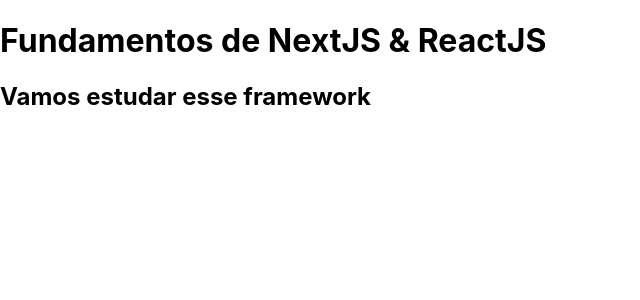
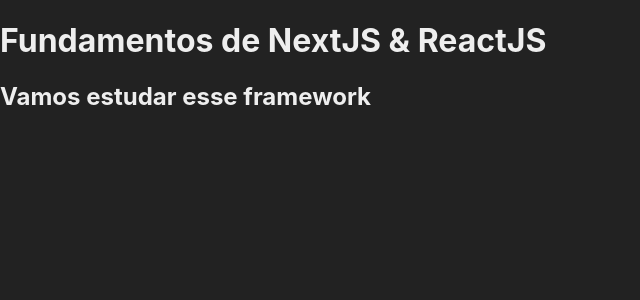
Before and after one commit to MunrraMT/nextjs-reactjs-cod3rcursos, a Next.js app in the folder masterclass1/: page / in a window 1280 px wide. Shown: the top 300 px of the page, without its empty margins (0-640 px from the left). Built offline with nearby package versions, Linux system fonts and the light colour scheme.

Commit message:
CSS Global

```diff
--- /dev/null
+++ b/masterclass1/src/styles/app.css
@@ -0,0 +1,9 @@
+html,
+body {
+  padding: 0;
+  margin: 0;
+  background-color: #222;
+  color: #eee;
+  font-family: -apple-system, BlinkMacSystemFont, Segoe UI, Roboto, Oxygen,
+    Ubuntu, Cantarell, Fira Sans, Droid Sans, Helvetica Neue, sans-serif;
+}
```
Also changed, not shown: masterclass1/src/pages/_app.js (+4 -3 lines).
